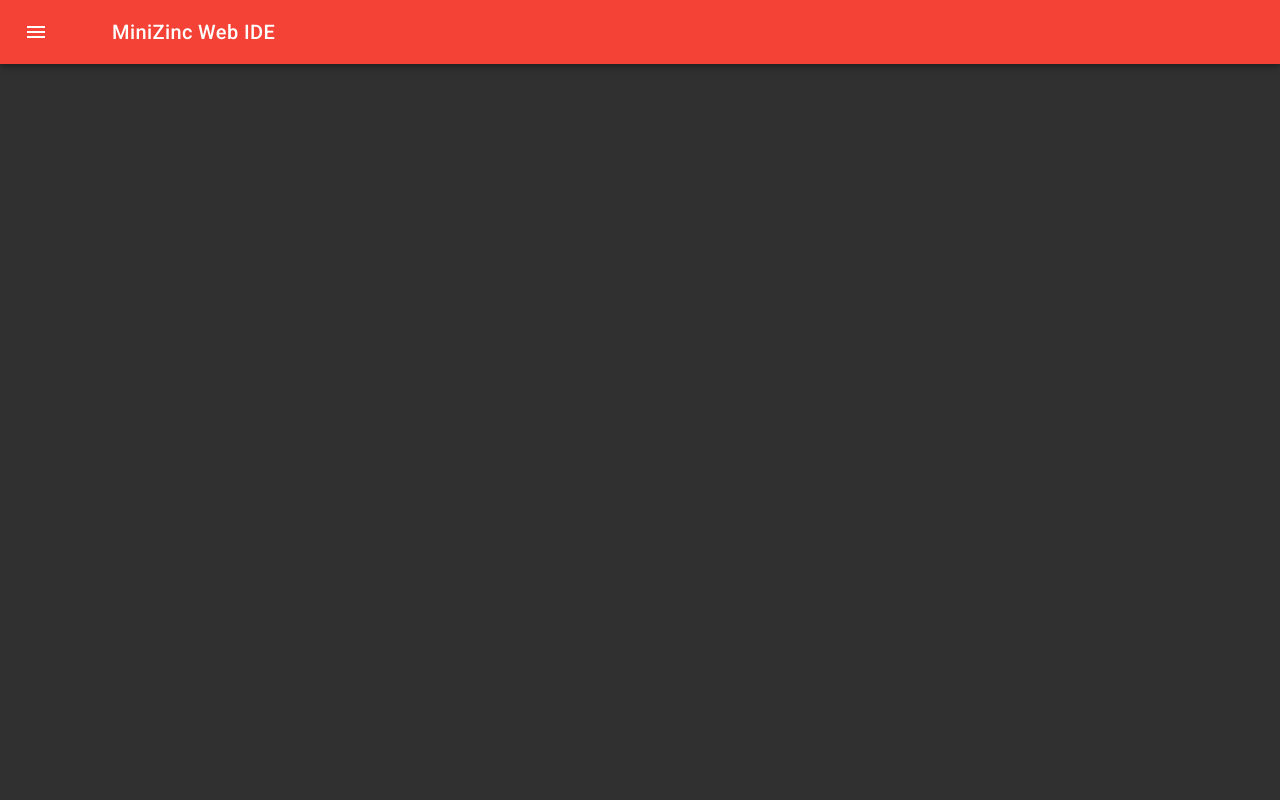
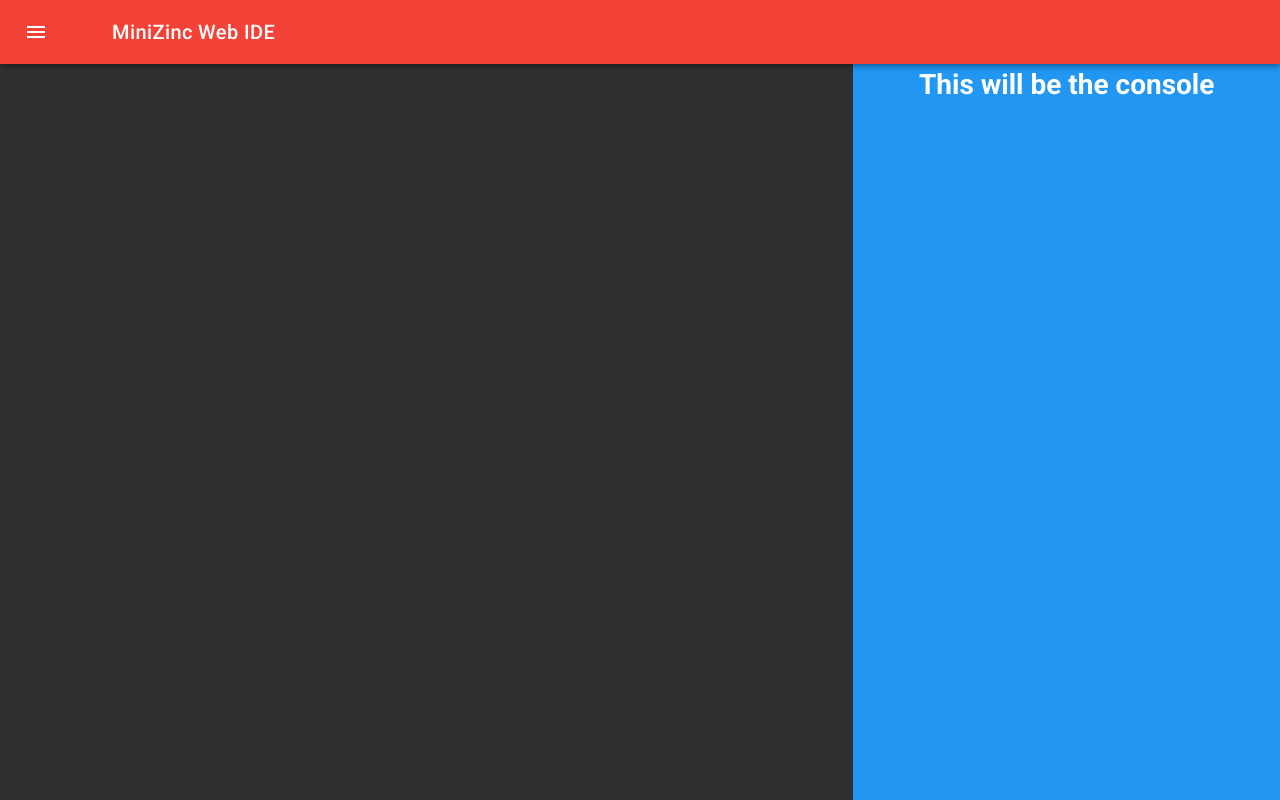
Before and after one commit to jsdelivrbot/minizinc-web, a Vue app in the folder frontend/: page / in a window 1280 px wide. Built offline with nearby package versions, Linux system fonts and the light colour scheme.

Commit message:
figured out container shit

```diff
--- a/frontend/src/App.vue
+++ b/frontend/src/App.vue
@@ -13,19 +13,34 @@
 }
 
 body {
-	overflow: hidden;
-	background-color: black;
+	/* overflow: hidden; */
+	background-color: white;
 }
 
 #editor {
 	margin: 0;
-	margin-top: 10px;
-	position: absolute;
+	/* margin-top: 10px; */
+	/* position: absolute;
 	top: 0;
-	bottom: 0;
+	bottom: 0;*/
 	left: 0;
-	right: 0;
+	height: 100%;
+	width: 100%;
+	/* right: 0; */
 	font-size: 20px;
+}
+.remove-margin {
+	margin: 0 !important;
+	padding: 0 !important;
+}
+.yellow {
+	background-color: yellow;
+	height: 100%;
+	width: 100%;
+}
+.blue {
+	background-color: blue;
+	height: 100%;
 }
 </style>
 
@@ -57,9 +72,14 @@ body {
       </v-toolbar-title>
     </v-toolbar>
     <v-content>
-      <v-container fill-height>
-        <v-layout justify-center align-center>
+      <v-container fluid fill-height class="remove-margin">
+        <v-layout align-space-around justify-center align-center>
+           <v-flex xs8 fill-height fill-width>
             <editor id="editor" v-model="codeEntered" lang="ruby" v-bind:theme="theme" @init="initEditor"></editor>
+           </v-flex>
+          <v-flex xs4 fill-height fill-width>
+            <h1 class="blue">This will be the console</h1>
+          </v-flex>
         </v-layout>
       </v-container>
     </v-content>
@@ -73,7 +93,7 @@ export default {
   data: function() {
     return {
       drawerOpen: false,
-			codeEntered: `let test= true;\nif (test){  \nconsole.log('Hello World!')\n}\n`,
+      codeEntered: `#this is a comment\nlet test= true;\nif (test){\t\nconsole.log('Hello World!')\n}\n`,
       theme: 'twilight',
     };
   },
```
Lines whose indentation alone changed are shown as unchanged.
